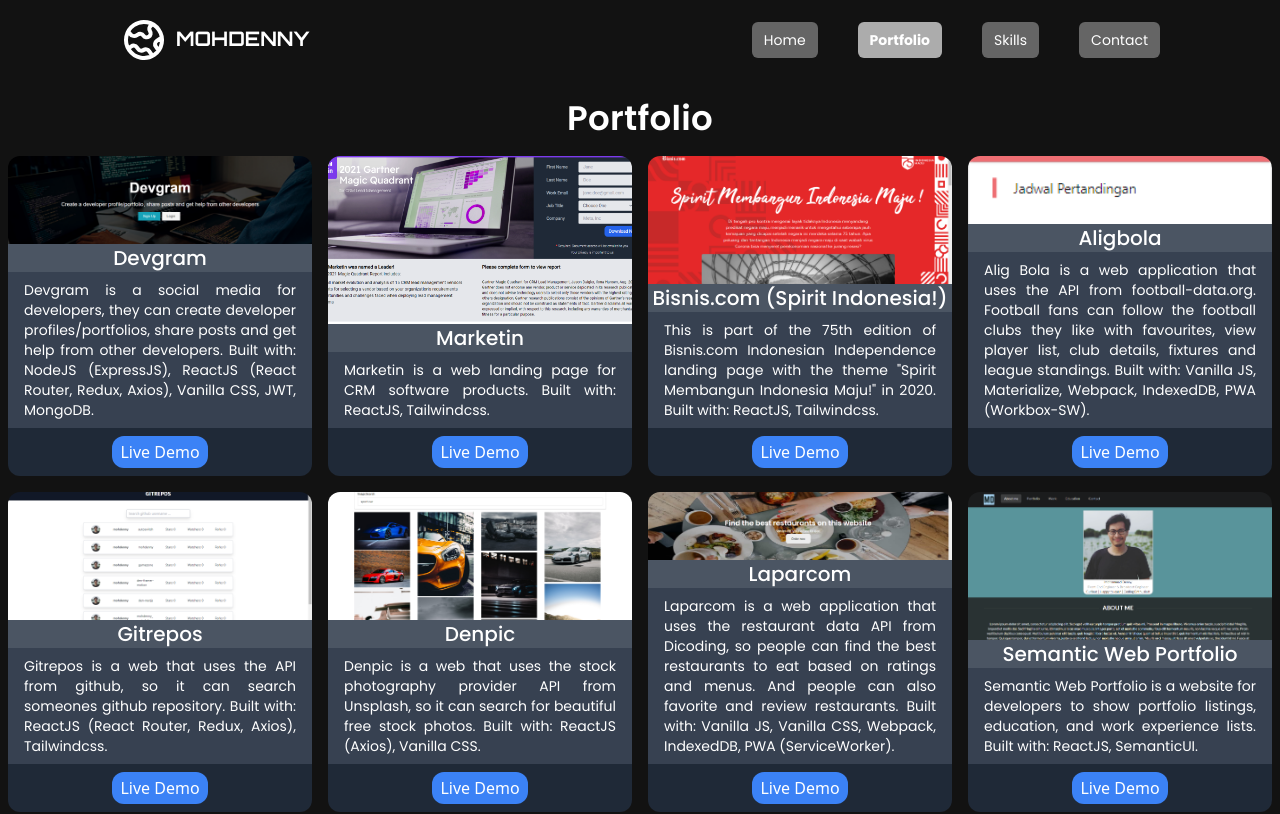
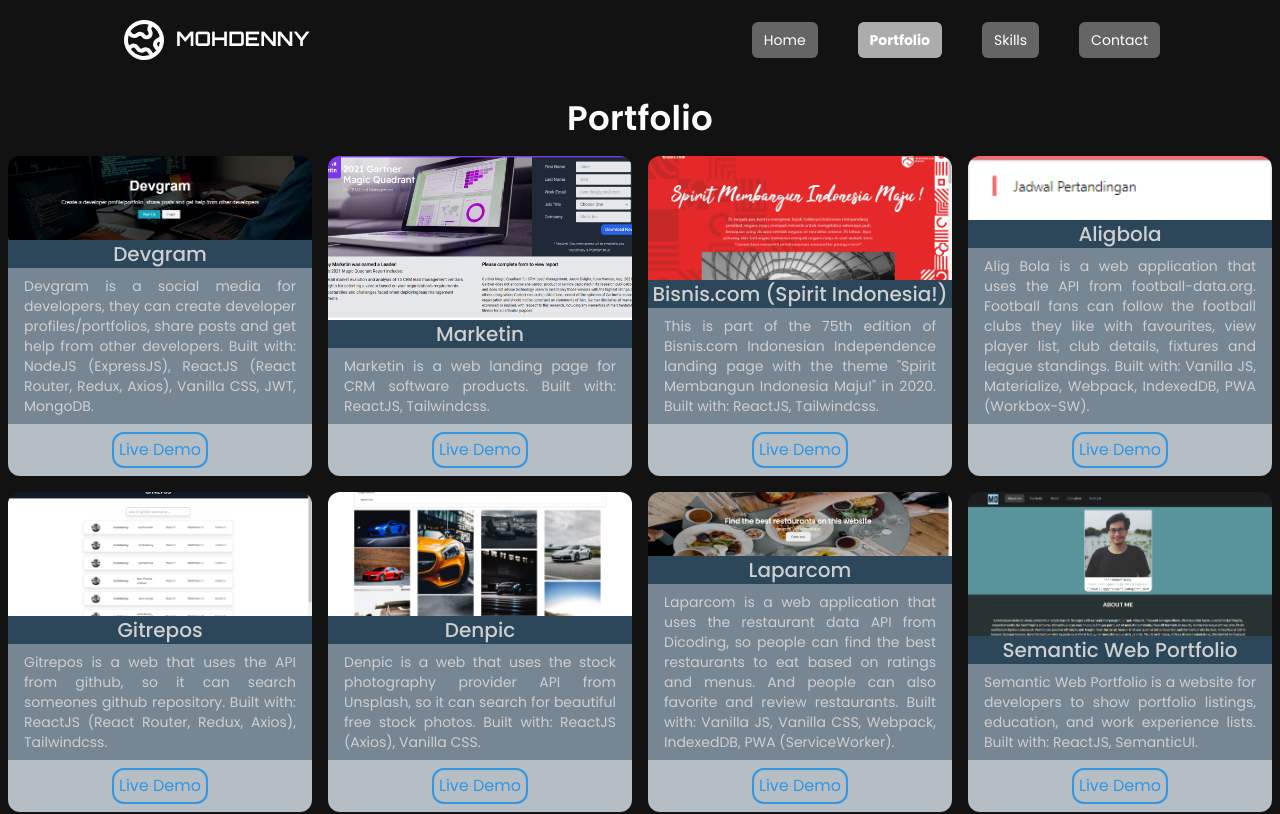
Before and after one commit to mohdenny/den-portofolio, a Next.js app: page /portfolio in a window 1280 px wide. Shown: the top 814 px of the page. Built offline with nearby package versions, Linux system fonts and the light colour scheme.

Commit message:
change color and font

```diff
--- a/components/button/Button.js
+++ b/components/button/Button.js
@@ -5,7 +5,7 @@
     return (
         <div className="flex items-center justify-center">
           <motion.a
-            className="bg-blue-500 h-full w-24 text-white rounded-xl text-center py-1 hover:bg-blue-600 "
+            className="border-boston-blue-100 border-2 font-poppins-regular h-full w-24 text-boston-blue-100 rounded-xl text-center py-1 hover:border-boston-blue-65 hover:text-boston-blue-65 "
             variants={buttonVariants}
             whileHover="hover"
             href={url}
--- a/components/card/Card.js
+++ b/components/card/Card.js
@@ -20,11 +20,11 @@
       }}
     >
       <Thumb data={data} />
-      <div id="card-content" className="bg-gray-600 flex flex-col h-auto w-full">
+      <div id="card-content" className="bg-rhino-100 flex flex-col h-auto w-full">
         <Title data={data} />
         <Desc data={data} />
       </div>
-      <div className="py-2 bg-gray-800 rounded-b-xl">
+      <div className="py-2 bg-rhino-35 rounded-b-xl">
         <Button text={'Live Demo'} url={data.url}/>
       </div>
     </motion.div>
--- a/components/card/Desc.js
+++ b/components/card/Desc.js
@@ -1,7 +1,7 @@
 const CardDesc = ({ data }) => {
     return (
-        <div id="desc" className="bg-gray-700 flex items-center justify-center px-4 py-2 h-full w-full">
-            <p className="text-white text-sm font-poppins-regular break-word text-justify">
+        <div id="desc" className="bg-rhino-65 flex items-center justify-center px-4 py-2 h-full w-full">
+            <p className="text-boulder-35 text-sm font-poppins-regular break-word text-justify">
               {data.desc}
             </p>
         </div>
--- a/components/card/Title.js
+++ b/components/card/Title.js
@@ -1,7 +1,7 @@
 const CardTitle = ({ data }) => {
     return (
         <div id="title" className="flex items-center justify-center h-1/3 w-full">
-            <p className="text-white text-xl font-poppins-medium">
+            <p className="text-boulder-35 text-xl font-poppins-medium">
                 {data.title}
             </p>
         </div>
--- a/helpers/variants.js
+++ b/helpers/variants.js
@@ -43,8 +43,8 @@
 export const buttonVariants = {
 hover: {
     scale: 1.1,
-        textShadow: "0px 0px 8px rgb(0, 0, 0)",
-        boxShadow: "0px 0px 8px rgb(0, 0, 0)",
+        // textShadow: "0px 0px 8px rgb(0, 0, 0)",
+        // boxShadow: "0px 0px 8px rgb(0, 0, 0)",
     transition: {
         duration: 0.4, // duration of keyframe
         repeat: Infinity, // number of keyframes and it can have the value Infinity
```
